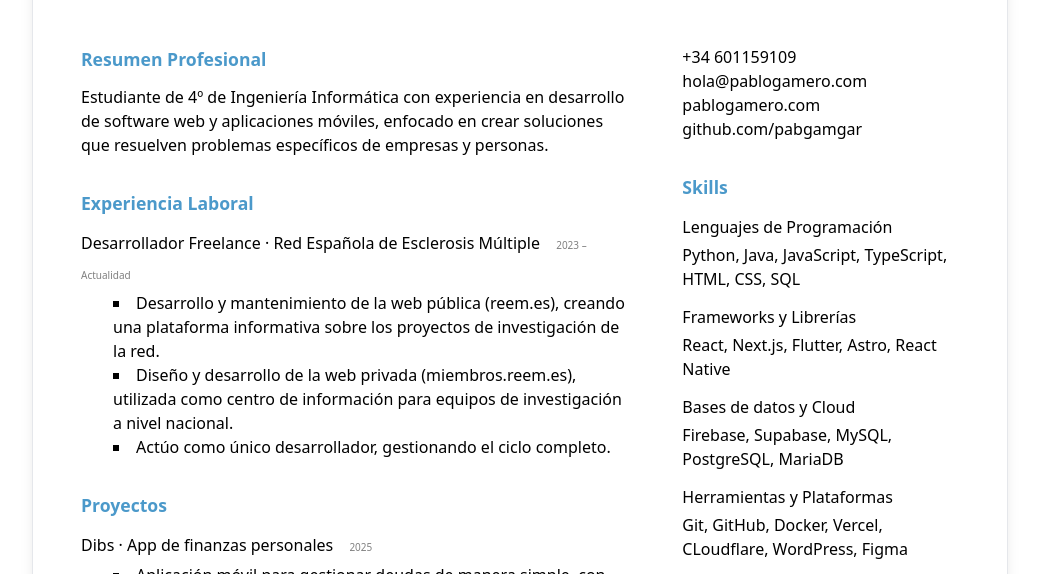
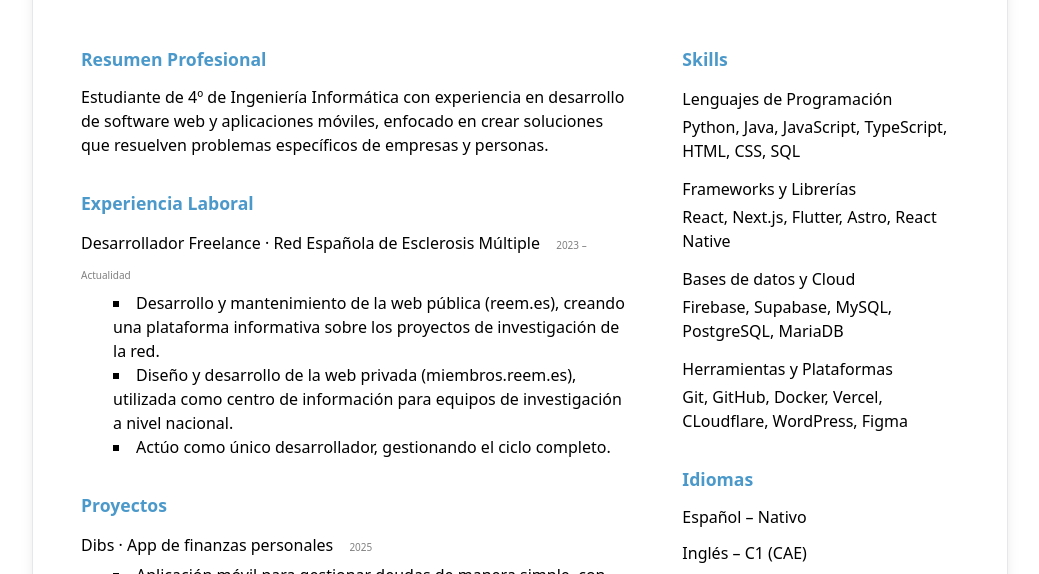
Before and after one commit to pabgamgar/pablogamero-astro, an Astro site: page /es/cv in a window 1280 px wide. Shown: the part 180-754 px from the top of the page, without its empty margins (120-1159 px from the left). Built offline with nearby package versions, Linux system fonts and the light colour scheme; Astro itself is replaced by a stand-in of ours.

Commit message:
Remove "links" sections from CV page in spanish (it was repeated)

```diff
--- a/src/pages/es/cv.astro
+++ b/src/pages/es/cv.astro
@@ -131,12 +131,6 @@ import CVLayout from "@/layouts/CVLayout.astro";
     </div>
   </div>
   <div class="w-1/3 h-fit flex flex-col gap-8">
-    <div id="links">
-      <p><a href="tel:+34601159109">+34 601159109</a></p>
-      <p><a href="mailto:hola@pablogamero.com">hola@pablogamero.com</a></p>
-      <p><a href="https://pablogamero.com">pablogamero.com</a></p>
-      <p><a href="https://github.com/pabgamgar">github.com/pabgamgar</a></p>
-    </div>
     <div
       id="skills"
       class="flex flex-col gap-3"
```
